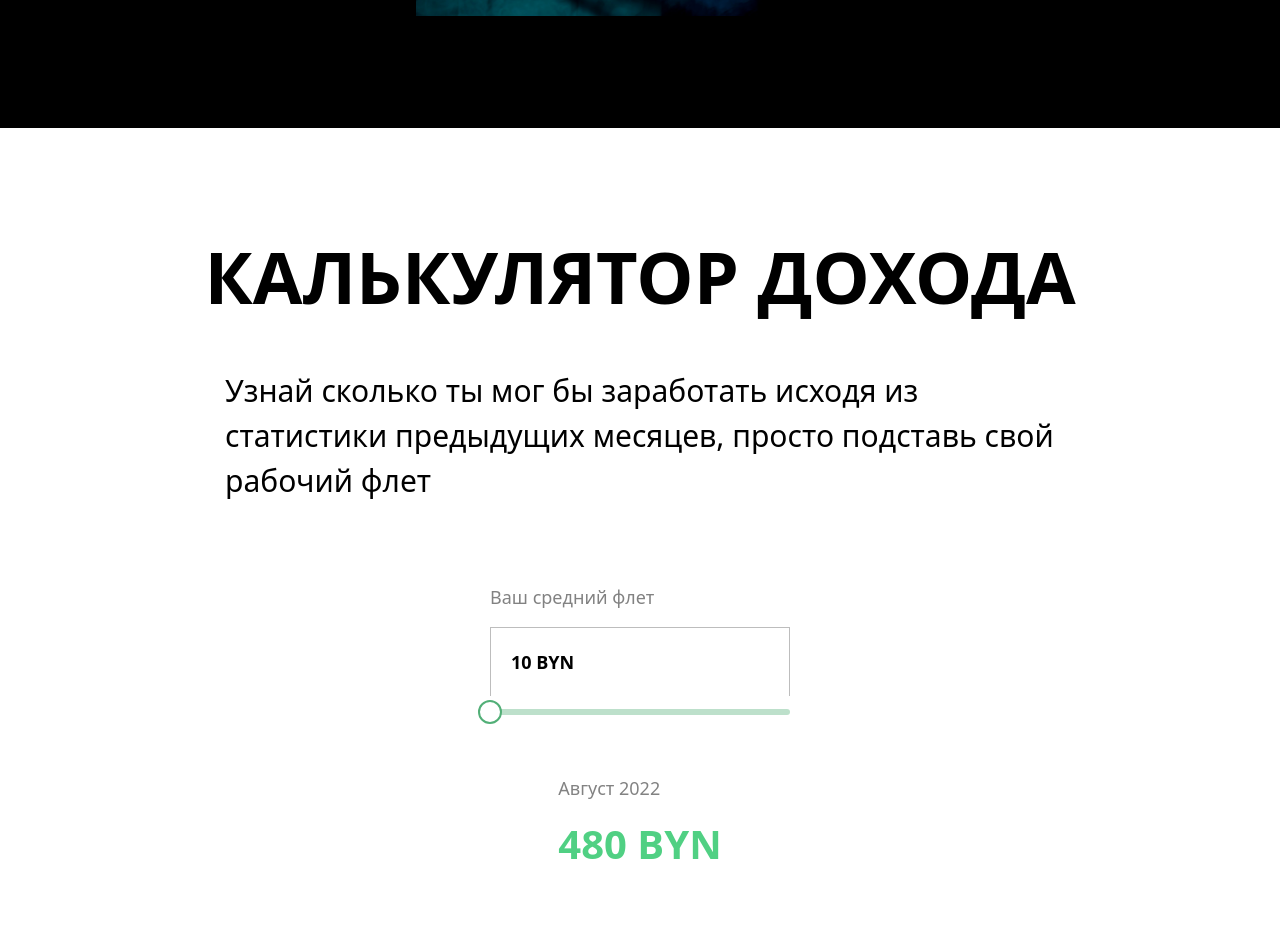
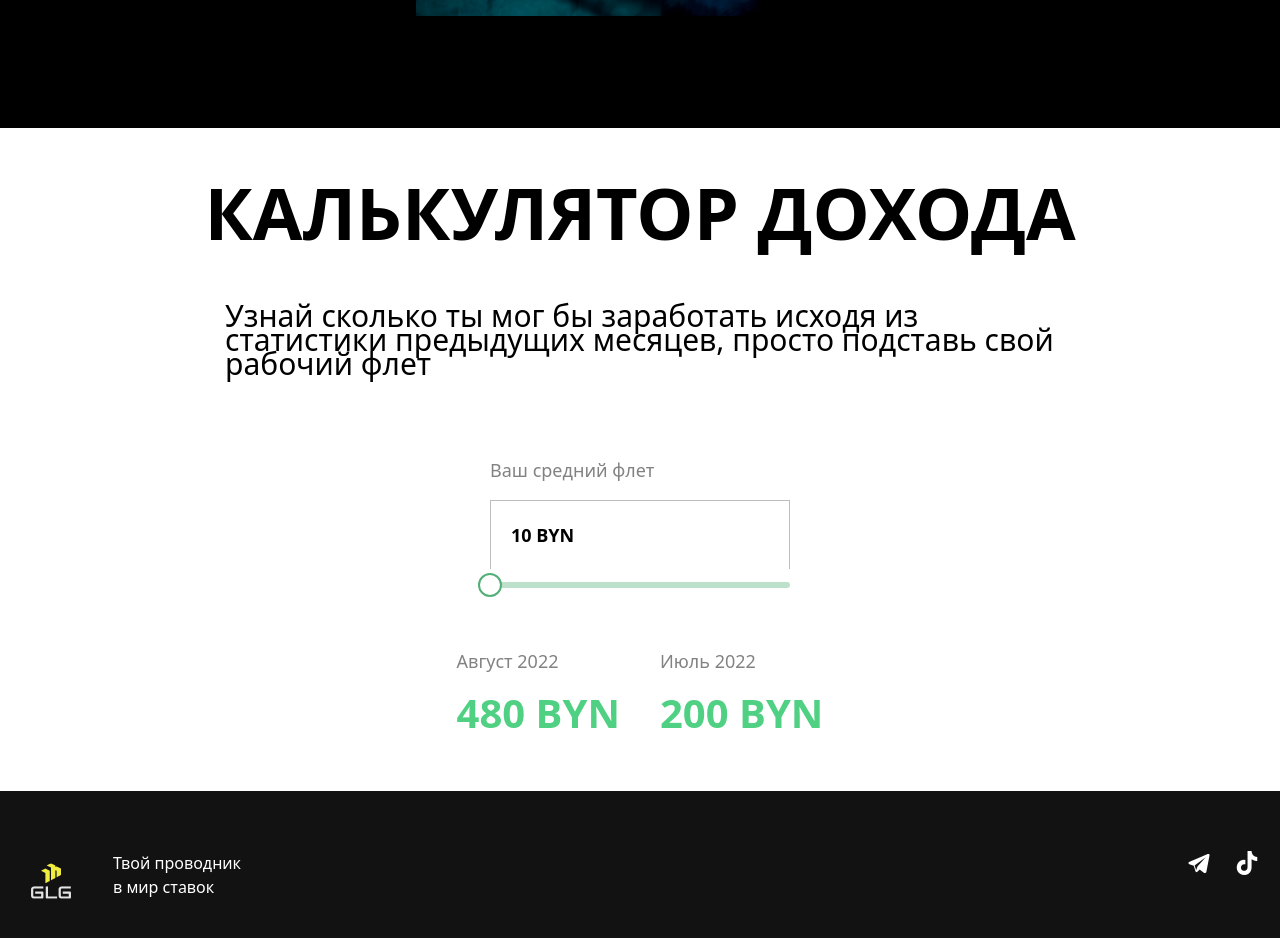
Before and after one commit to Jirafek/good-luck-game, a React (Vite) app: page / in a window 1280 px wide. Shown: the part 1860-2798 px from the top of the page. Built offline with nearby package versions, Linux system fonts and the light colour scheme.

Commit message:
fix: media query

```diff
--- a/src/components/About.jsx
+++ b/src/components/About.jsx
@@ -36,6 +36,7 @@ const About = () => {
         '/image/basket.png',
         '/image/dota.png',
         '/image/hockey.png',
+        '/image/mortal.png'
     ];
 
     SwiperCore.use([Autoplay]);
--- a/src/components/Numi.jsx
+++ b/src/components/Numi.jsx
@@ -47,6 +47,10 @@ const Numi = () => {
         {
             name: 'Август 2022',
             x: 48
+        },
+        {
+            name: 'Июль 2022',
+            x: 20
         }
     ]
 
@@ -63,7 +67,7 @@ const Numi = () => {
         let items = moneyData.map((el, i) => {
             const total = moneyState*el.x;
             return (
-                <div key={i} className="flex flex-col gap-3">
+                <div key={i} className="flex flex-col gap-2">
                     <p className="text-lg text-[#828282]">
                         {el.name}
                     </p>
@@ -77,10 +81,10 @@ const Numi = () => {
     }
 
     return (
-        <section id="numi" className="h-[900px] flex justify-center">
-            <div className="flex flex-col items-center py-28">
-                <h2 className="uppercase font-bold text-7xl mb-14">Калькулятор дохода</h2>
-                <p className="text-[1.875rem] max-w-[51.875rem] mb-20">Узнай сколько ты мог бы заработать исходя из статистики предыдущих месяцев, просто подставь свой рабочий флет</p>
+        <section id="numi" className="flex justify-center">
+            <div className="flex flex-col items-center py-12">
+                <h2 className="uppercase font-bold lg:text-7xl sm:text-[2.5rem] text-[1rem] mb-14">Калькулятор дохода</h2>
+                <p className="lg:text-[1.875rem] sm:text-base text-[0.775rem] lg:max-w-[51.875rem] sm:max-w-[28.75rem] max-w-[15.75rem] sm:mb-20 mb-12">Узнай сколько ты мог бы заработать исходя из статистики предыдущих месяцев, просто подставь свой рабочий флет</p>
                 <div className="flex flex-col">
                     <p className="text-[#828282] text-lg mb-4">Ваш средний флет</p>
                     <p className="duration-300 border border-[#bdbdbd] p-5 text-lg font-bold border-b-0">
@@ -95,9 +99,9 @@ const Numi = () => {
                         onChange={rangeChange}
                         />
                     </Box>
-                    <div className="flex flex-wrap justify-center">
-                        {setMonthes()}
-                    </div>
+                </div>
+                <div className="flex flex-wrap justify-center gap-x-10">
+                    {setMonthes()}
                 </div>
             </div>
         </section>
```
Also changed, not shown: public/image/mortal.png (added).
